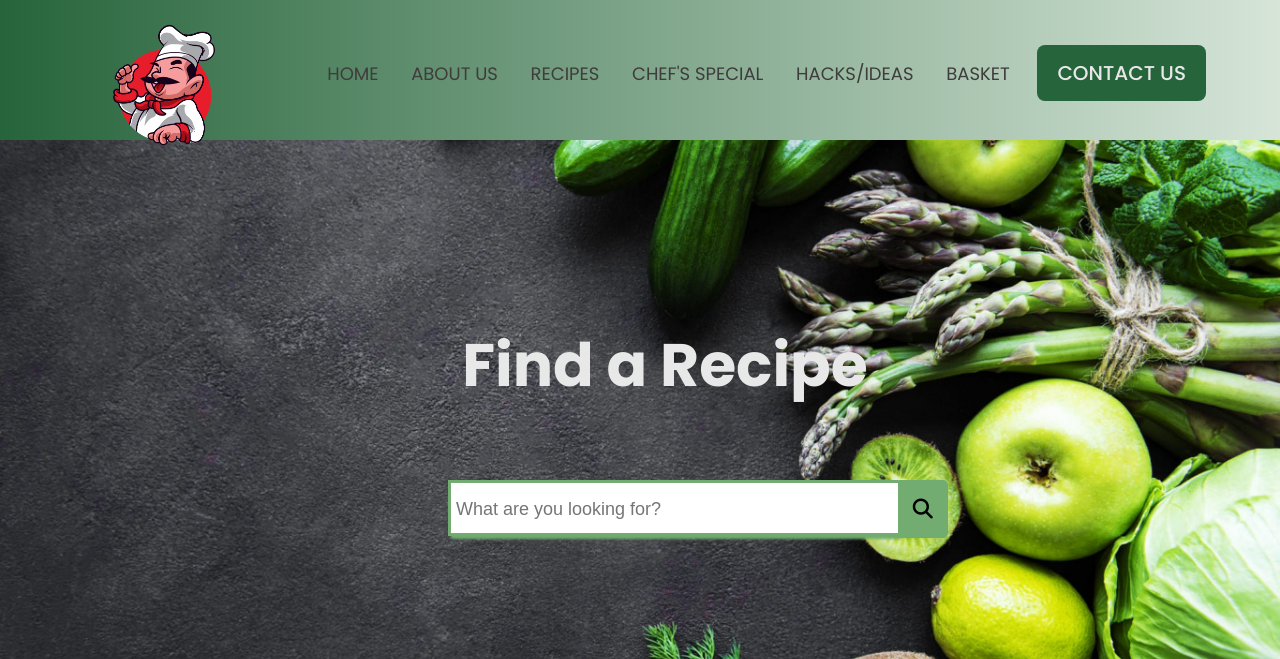
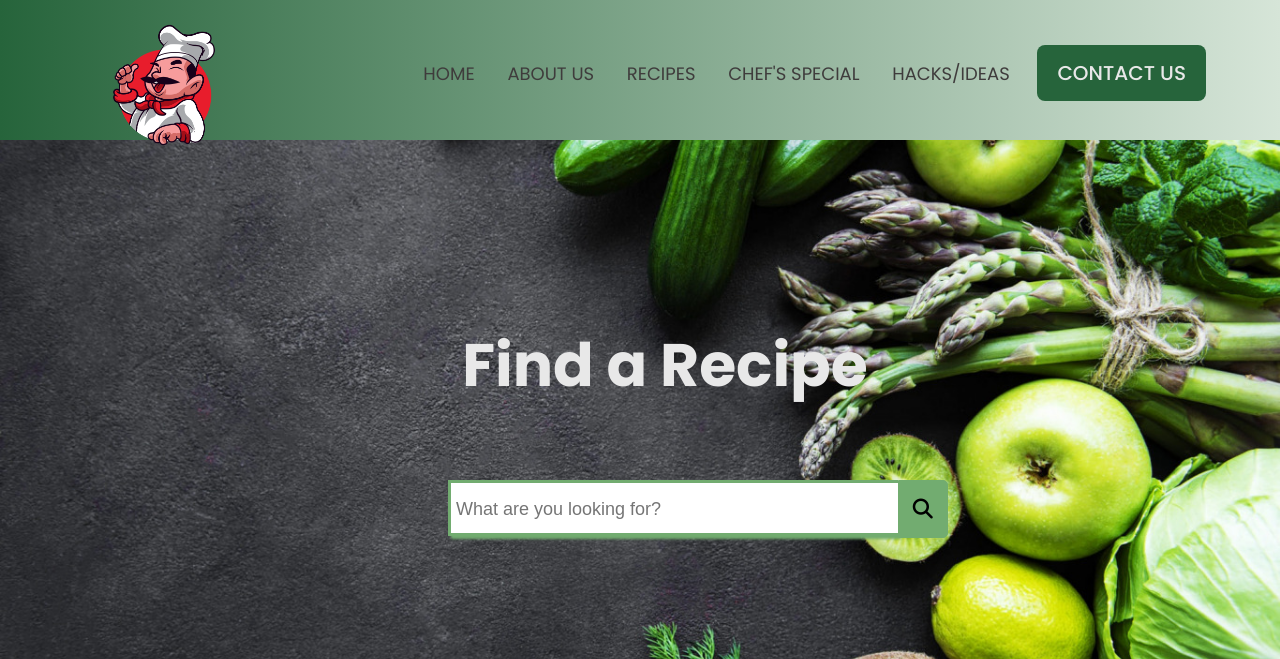
Before and after one commit to yaankaa/Online-Bhancha, a PHP site: page /index.php in a window 1280 px wide. Shown: the top 659 px of the page. Run offline with PHP 8.4, Linux system fonts and the light colour scheme; data that the repository does not hold is empty; some libraries are stand-ins or nearby versions.

Commit message:
removed basket

```diff
--- a/includes/header.php
+++ b/includes/header.php
@@ -72,7 +72,7 @@
                             <li><a href="./recipes.php"  class="nav__link">RECIPES</a></li>
                             <li><a href="./special.php"  class="nav__link">CHEF'S SPECIAL</a></li>
                             <li><a href="./Ideashacks.php"  class="nav__link">HACKS/IDEAS</a></li>
-                            <li><a href="./basket.php"  class="nav__link">BASKET</a></li>
+
                             <li><a href="./contact.php"  class="btn primary-btn">CONTACT US</a></li>
 
                         </div>
```
